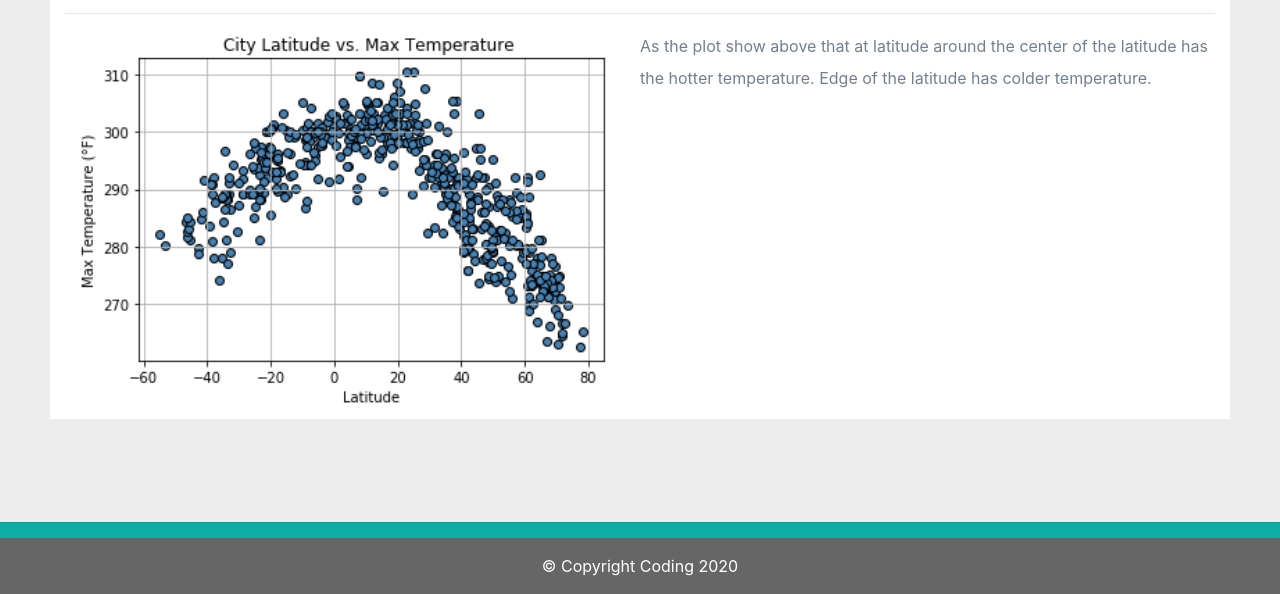
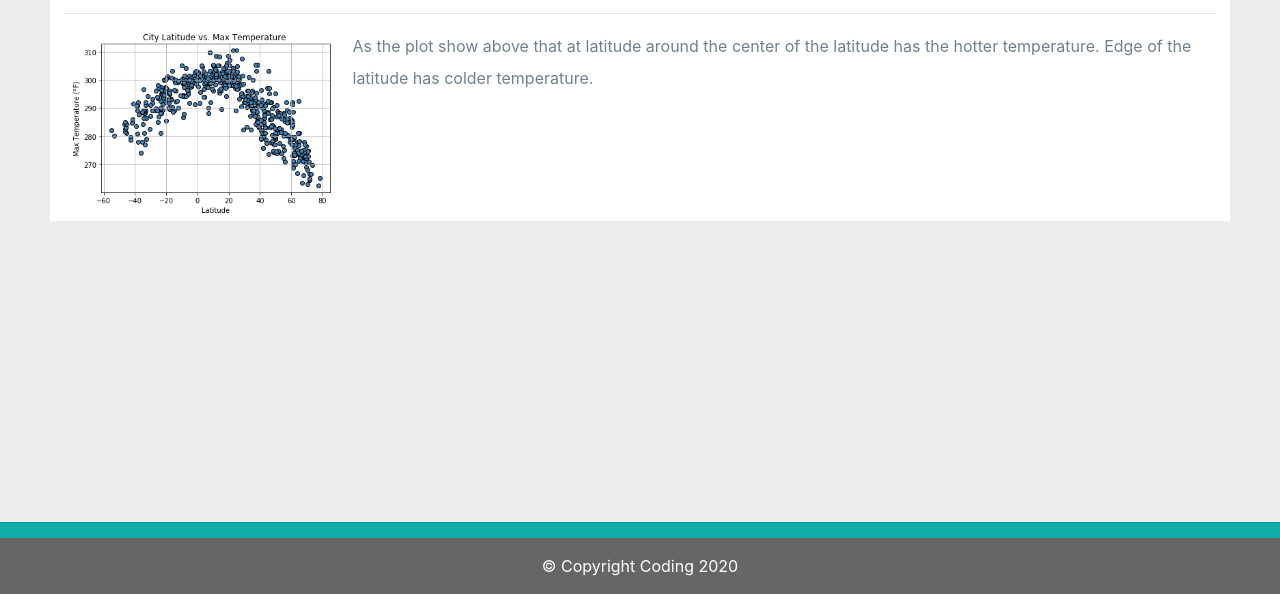
Before and after one commit to wetseng/weather-visualization-dashboard, a plain HTML site: page temp.html in a window 1280 px wide. Shown: the part 206-800 px from the top of the page. Drawn offline with nearby package versions, Linux system fonts and the light colour scheme.

Commit message:
Update plot css style

```diff
--- a/style.css
+++ b/style.css
@@ -58,6 +58,12 @@ h6 {
 
 }
 
+.plot-fig{
+    float: left;
+    padding: 0 10px 0 0;
+    width: 25%;
+}
+
 
 
 #box-vis-btn {
--- a/temp.html
+++ b/temp.html
@@ -62,7 +62,7 @@
 
                     <p>
 
-                        <img src="./image/lat_temp.png" alt="Latitude v. Temperature Plot"  class="index-fig" />
+                        <img src="./image/lat_temp.png" alt="Latitude v. Temperature Plot"  class="plot-fig" />
 
                         As the plot show above that at latitude around the center of the
                         latitude has the hotter temperature. Edge of the latitude has colder temperature.
```
Also changed, not shown: cloud.html (+1 -1 lines), humid.html (+1 -1 lines), wind.html (+1 -1 lines).
